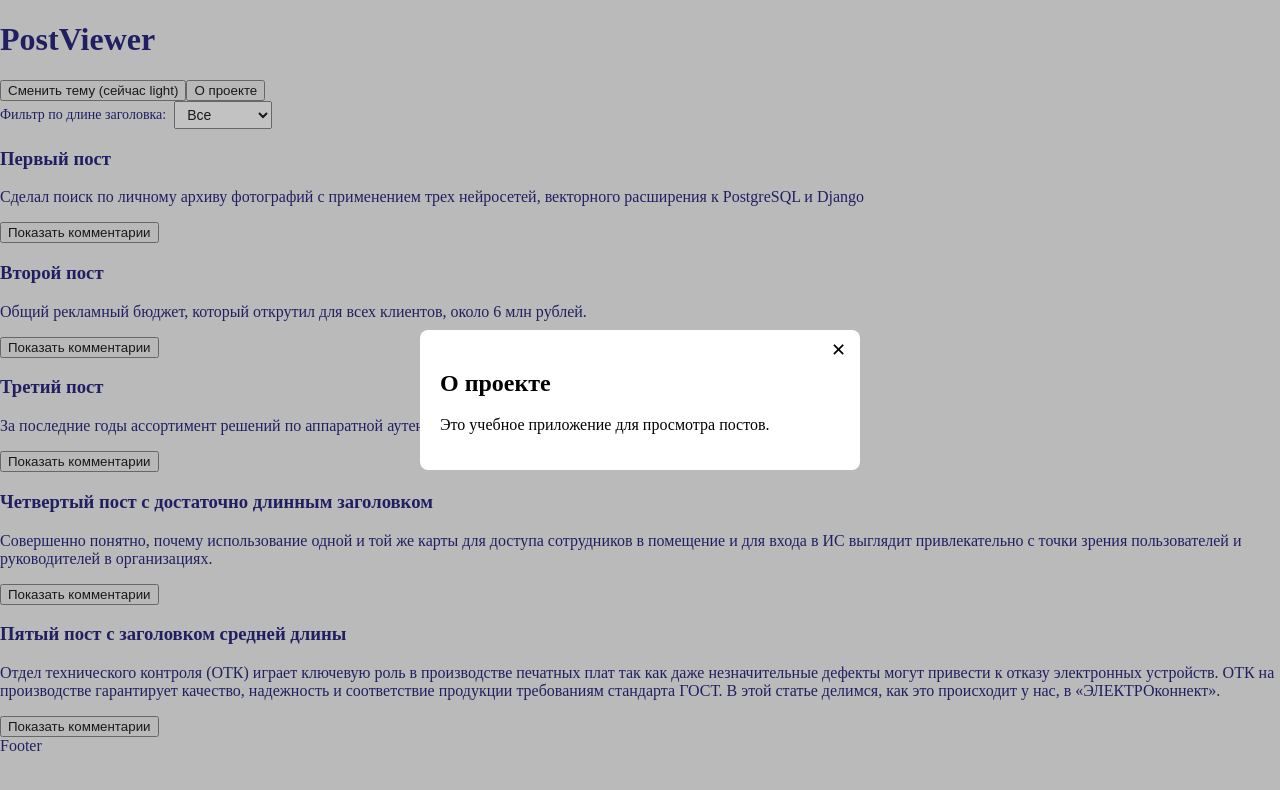
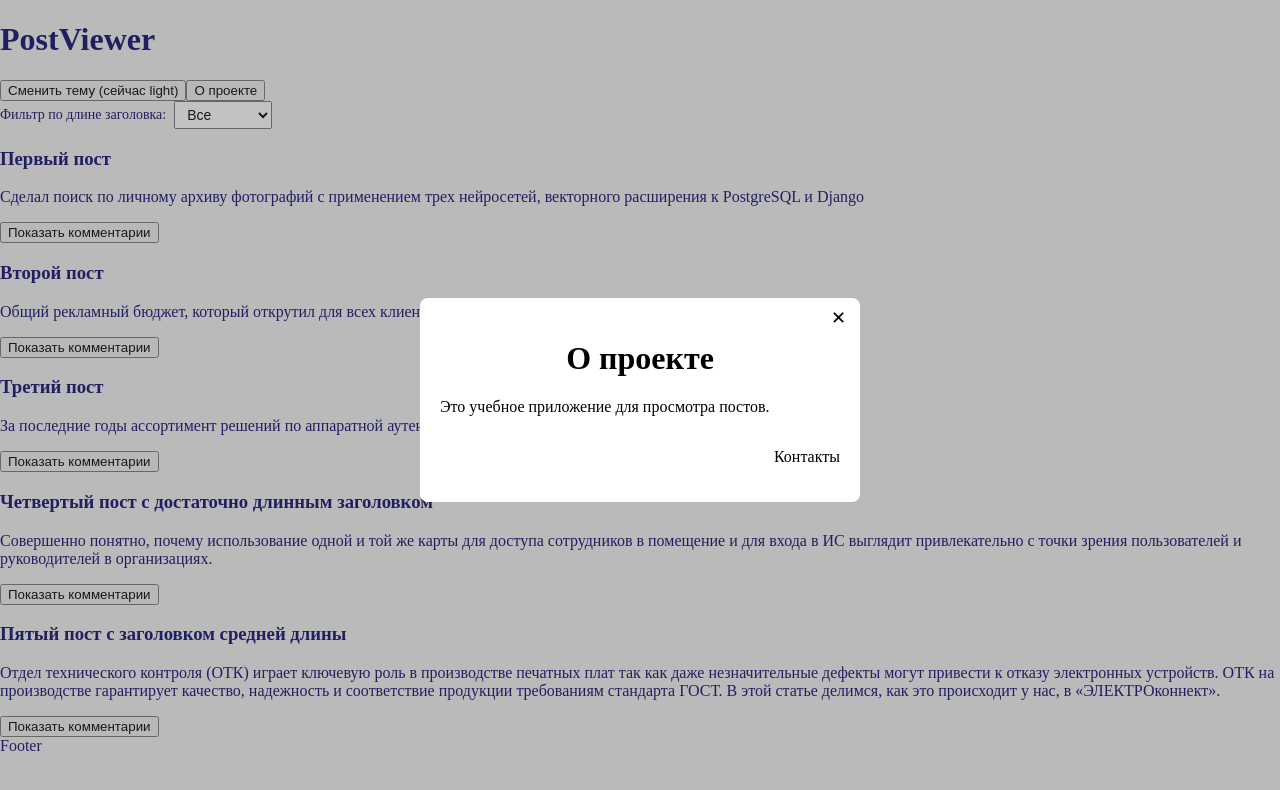
Before and after one commit to VAVPSD/post-viewer-app, a React (Vite) app: page / in a window 1280 px wide. Both pictures are taken after a click on the button "О проекте". Shown: the top 790 px of the page. Built offline with nearby package versions, Linux system fonts and the light colour scheme.

Commit message:
refactor: переработана структура модального окна с использованием compound components

```diff
--- a/src/shared/ui/Modal/Modal.module.css
+++ b/src/shared/ui/Modal/Modal.module.css
@@ -27,3 +27,20 @@
   font-size: 18px;
   cursor: pointer;
 }
+
+.header {
+  font-weight: 600;
+  margin-bottom: 4px;
+  text-align: center;
+}
+
+.body {
+  flex: 1;
+}
+
+.footer {
+  display: flex;
+  justify-content: flex-end;
+  gap: 8px;
+  margin-top: 8px;
+}
--- a/src/shared/ui/Modal/Modal.tsx
+++ b/src/shared/ui/Modal/Modal.tsx
@@ -1,6 +1,9 @@
 import React, { useEffect } from 'react';
 import styles from './Modal.module.css';
 import { usePortal } from '../../lib/hooks/usePortal';
+import { ModalBody } from './ModalBody';
+import { ModalFooter } from './ModalFooter';
+import { ModalHeader } from './ModalHeader';
 
 interface Props {
   isOpen: boolean;
@@ -42,3 +45,7 @@ export const Modal = ({ isOpen, onClose, children }: Props) => {
     </Portal>
   );
 };
+
+Modal.Header = ModalHeader;
+Modal.Body = ModalBody;
+Modal.Footer = ModalFooter;
--- /dev/null
+++ b/src/shared/ui/Modal/ModalBody.tsx
@@ -0,0 +1,5 @@
+import styles from './Modal.module.css';
+
+export const ModalBody = ({ children }: { children: React.ReactNode }) => {
+  return <div className={styles.body}>{children}</div>;
+};
--- /dev/null
+++ b/src/shared/ui/Modal/ModalFooter.tsx
@@ -0,0 +1,5 @@
+import styles from './Modal.module.css';
+
+export const ModalFooter = ({ children }: { children: React.ReactNode }) => {
+  return <div className={styles.footer}>{children}</div>;
+};
--- /dev/null
+++ b/src/shared/ui/Modal/ModalHeader.tsx
@@ -0,0 +1,5 @@
+import styles from './Modal.module.css';
+
+export const ModalHeader = ({ children }: { children: React.ReactNode }) => {
+  return <div className={styles.header}>{children}</div>;
+};
--- a/src/widgets/LayoutHeader/Header.tsx
+++ b/src/widgets/LayoutHeader/Header.tsx
@@ -13,10 +13,9 @@ const Header = () => {
       <Button onClick={() => setIsModalOpen(true)}>О проекте</Button>
 
       <Modal isOpen={isModalOpen} onClose={() => setIsModalOpen(false)}>
-        <h2>О проекте</h2>
-        <p>
-          Это учебное приложение для просмотра постов.
-        </p>
+        <Modal.Header><h1>О проекте</h1></Modal.Header>
+        <Modal.Body><p>Это учебное приложение для просмотра постов.</p></Modal.Body>
+        <Modal.Footer><p>Контакты</p></Modal.Footer>
       </Modal>
     </header>
   )
```
